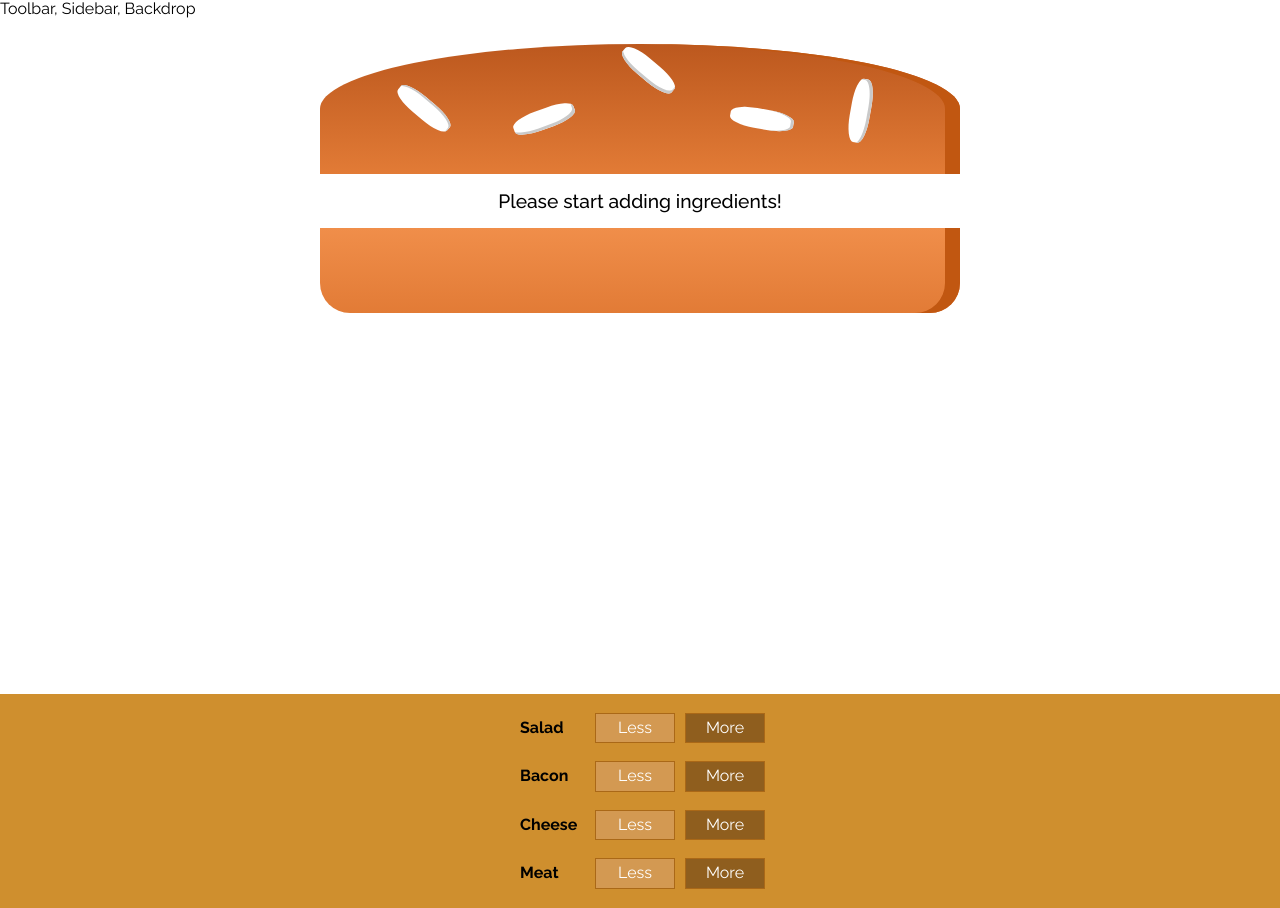
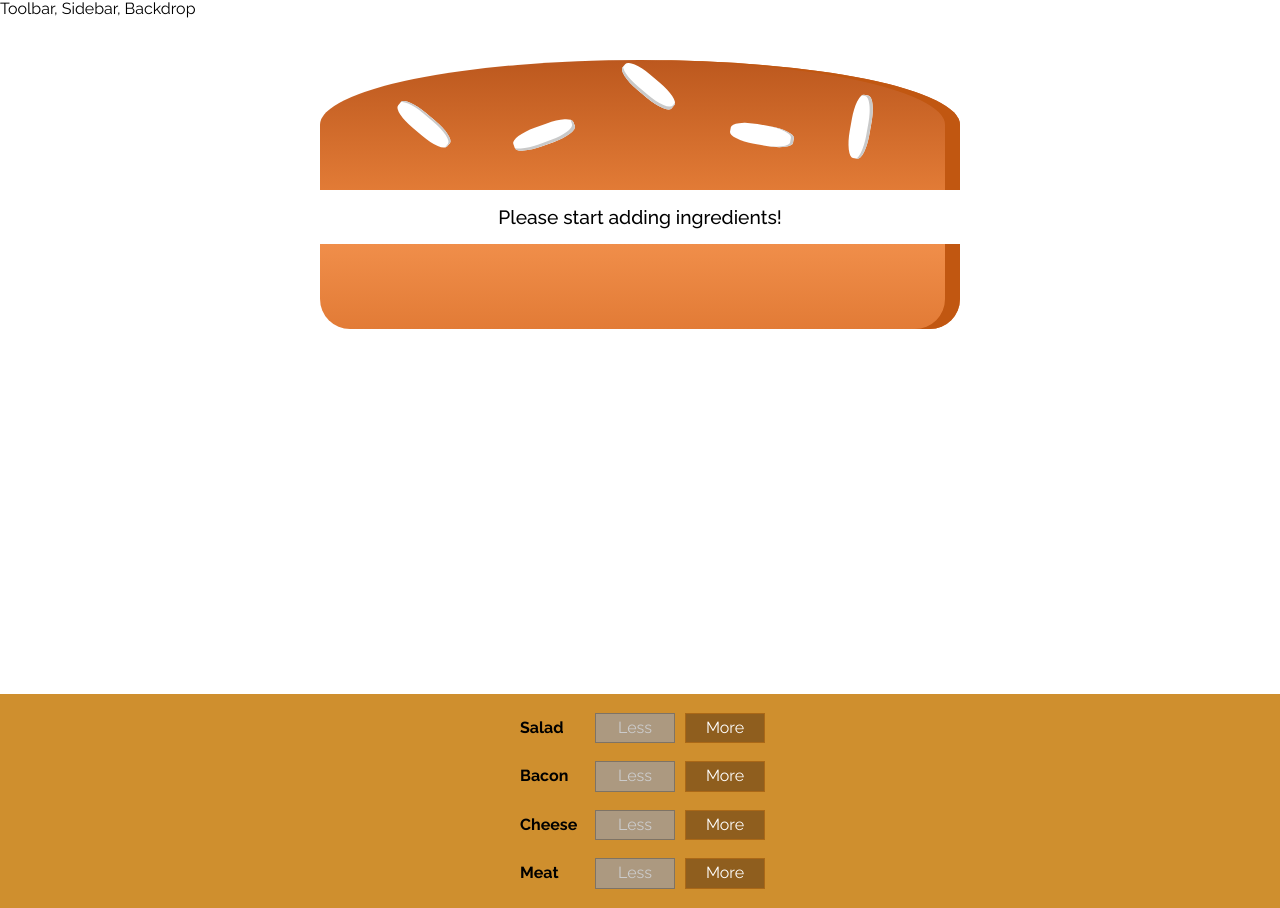
Before and after one commit to danielyamamoto/react-course, a React app: page / in a window 1280 px wide. Built offline with nearby package versions, Linux system fonts and the light colour scheme.

Commit message:
Controls functionality added

```diff
--- a/src/assets/css/style.css
+++ b/src/assets/css/style.css
@@ -177,6 +177,7 @@
   margin: auto;
   width: 800px;
   height: 650px;
+  overflow: auto;
   text-align: center;
   font-weight: 500;
   font-size: 1.2rem; }
--- a/src/assets/sass/components/_burger.scss
+++ b/src/assets/sass/components/_burger.scss
@@ -2,7 +2,7 @@
     margin: auto;
     width: 800px;
     height: 650px;
-    //overflow: scroll;
+    overflow: auto;
     text-align: center;
     font-weight: 500;
     font-size: 1.2rem;
--- a/src/components/Burger/BuildControls/BuildControl/BuildControl.js
+++ b/src/components/Burger/BuildControls/BuildControl/BuildControl.js
@@ -4,8 +4,17 @@
 const buildControl = props => (
     <div className={classes.buildControl}>
         <div className={classes.label}>{props.label}</div>
-        <button className={classes.less}>Less</button>
-        <button className={classes.more}>More</button>
+        <button
+            className={classes.less}
+            onClick={props.removed}
+            disabled={props.disabled}>
+                Less
+        </button>
+        <button
+            className={classes.more}
+            onClick={props.added}>
+                More
+        </button>
     </div>
 );
 
--- a/src/components/Burger/BuildControls/BuildControls.js
+++ b/src/components/Burger/BuildControls/BuildControls.js
@@ -12,7 +12,13 @@
 const buildControls = props => (
     <div className={classes.buildControls}>
         {controls.map(ctrl => (
-            <BuildControl key={ctrl.label} label={ctrl.label} />
+            <BuildControl
+                key={ctrl.label}
+                label={ctrl.label}
+                added={() => props.ingredientAdded(ctrl.type)}
+                removed={() => props.ingredientRemoved(ctrl.type)}
+                disabled={props.disabled[ctrl.type]}
+            />
         ))}
     </div>
 );
--- a/src/containers/BurgerBuilder/BurgerBuilder.js
+++ b/src/containers/BurgerBuilder/BurgerBuilder.js
@@ -2,6 +2,13 @@
 import Aux from '../../hoc/Aux'
 import Burger from '../../components/Burger/Burger';
 import BuildControls from '../../components/Burger/BuildControls/BuildControls';
+
+const INGREDIENT_PRICES = {
+    salad: 0.5,
+    cheese: 0.4,
+    meat: 1.3,
+    bacon: 0.7
+}
 
 class BurgerBuilder extends Component {
     state = {
@@ -10,14 +17,52 @@
             bacon: 0,
             cheese: 0,
             meat: 0
+        },
+        totalPrice: 4
+    }
+
+    addIngredientHandler = type => {
+        const oldCount = this.state.ingredients[type];
+        const updatedCounted = oldCount + 1;
+        const updatedIngredients = {...this.state.ingredients};
+        updatedIngredients[type] = updatedCounted;
+        const priceAddition = INGREDIENT_PRICES[type];
+        const oldPrice = this.state.totalPrice;
+        const newPrice = oldPrice + priceAddition;
+        this.setState({totalPrice: newPrice, ingredients: updatedIngredients});
+    }
+
+    removeIngredientHandler = type => {
+        const oldCount = this.state.ingredients[type];
+
+        if(oldCount <= 0) {
+            return;
         }
+
+        const updatedCounted = oldCount - 1;
+        const updatedIngredients = {...this.state.ingredients};
+        updatedIngredients[type] = updatedCounted;
+        const priceDeduction = INGREDIENT_PRICES[type];
+        const oldPrice = this.state.totalPrice;
+        const newPrice = oldPrice - priceDeduction;
+        this.setState({totalPrice: newPrice, ingredients: updatedIngredients});
     }
 
     render() {
+        const disabledInfo = {...this.state.ingredients};
+
+        for(let key in disabledInfo) {
+            disabledInfo[key] = disabledInfo[key] <= 0;
+        }
+
         return (
             <Aux>
                 <Burger ingredients={this.state.ingredients} />
-                <BuildControls />
+                <BuildControls
+                    ingredientAdded={this.addIngredientHandler}
+                    ingredientRemoved={this.removeIngredientHandler}
+                    disabled={disabledInfo}
+                />
             </Aux>
         );
     }
```
